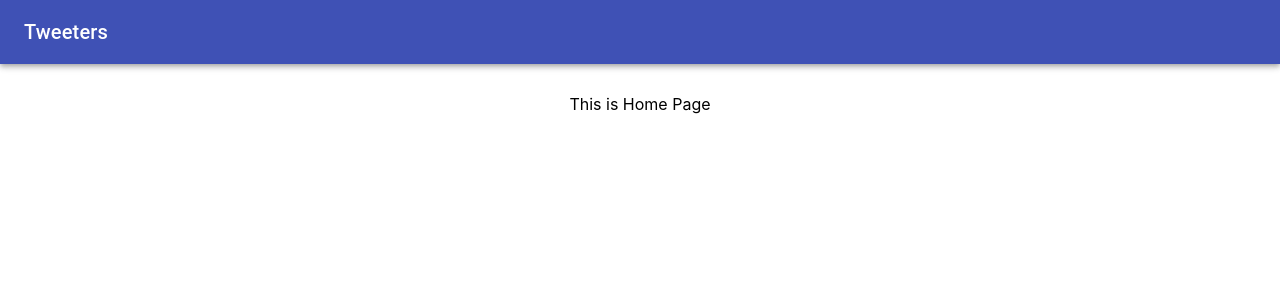
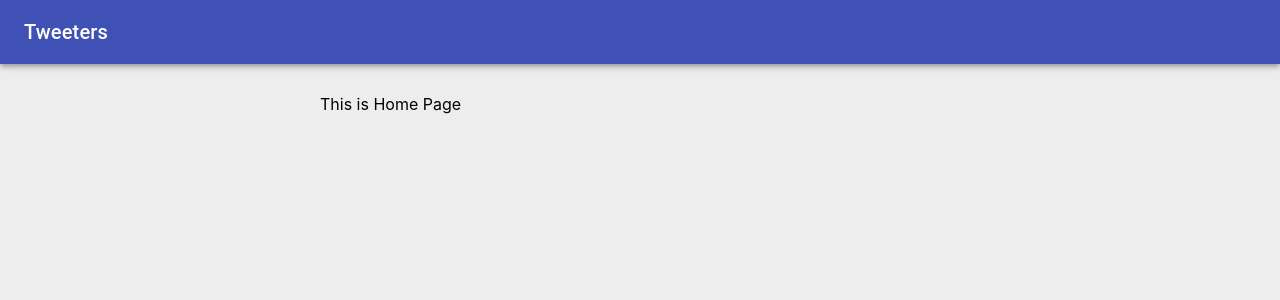
Before and after one commit to CurbYourStrangeness/twitter-clone, a React (Create React App) app in the folder client/: page / in a window 1280 px wide. Shown: the top 300 px of the page. Built offline with nearby package versions, Linux system fonts and the light colour scheme; the HTML template or start-up script is replaced by a standard one.

Commit message:
added background color to the index.css file, and modified main.js

```diff
--- a/client/src/components/Layout/Main.js
+++ b/client/src/components/Layout/Main.js
@@ -6,7 +6,7 @@ const Main = ({ children }) => (
    <div>
      <Header />
      <Grid container justify="center">
-         <Grid item style={{ marginTop: 30 }}>
+         <Grid item xs={12} sm={6} style={{ marginTop: 30 }}>
              {children}
           </Grid>
      </Grid>
--- a/client/src/index.css
+++ b/client/src/index.css
@@ -6,6 +6,7 @@ body {
     sans-serif;
   -webkit-font-smoothing: antialiased;
   -moz-osx-font-smoothing: grayscale;
+  background: #ededed;
 }
 
 code {
```
